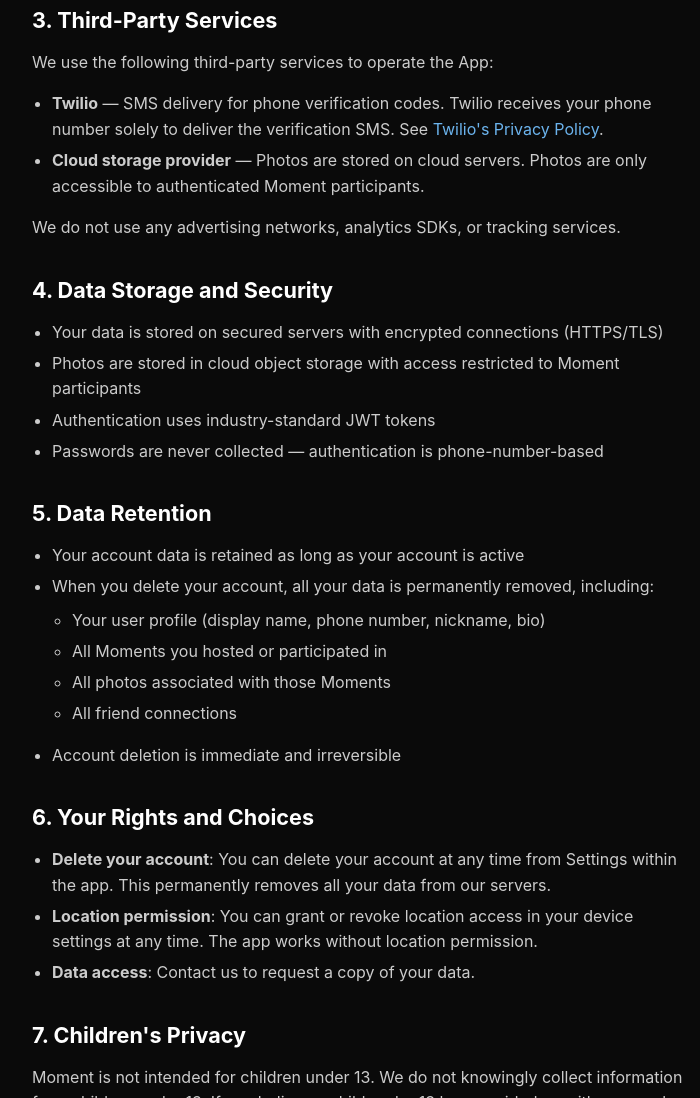
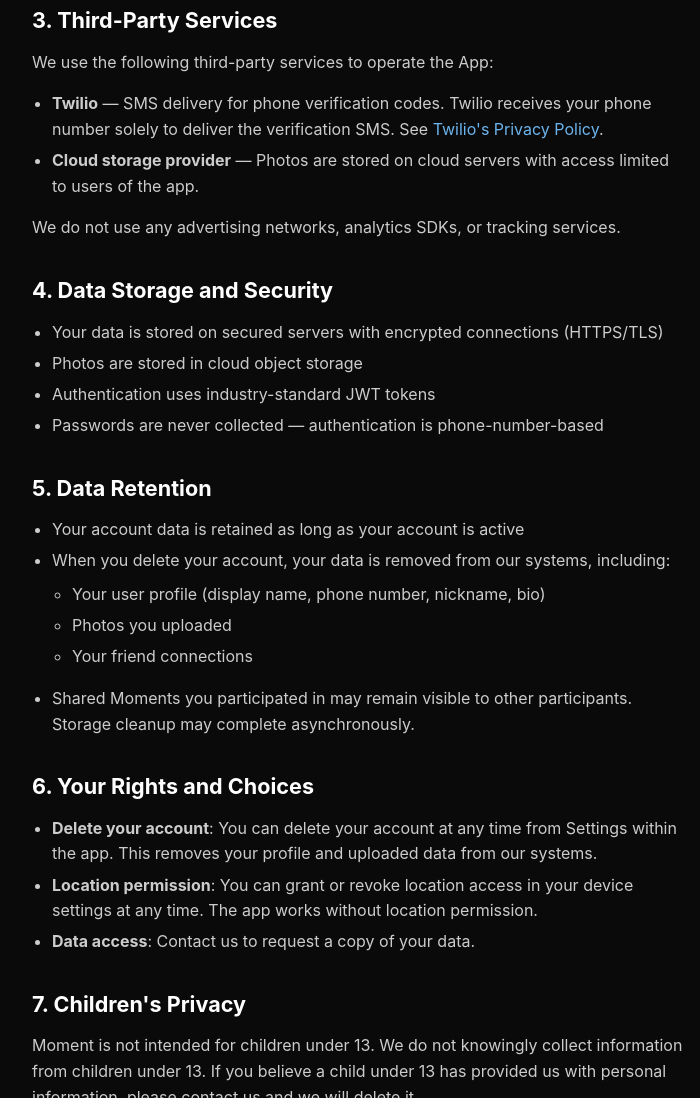
Before and after one commit to tsaucedogithub/moment-website.github.io, a plain HTML site: page privacy.html in a window 1280 px wide. Shown: the part 1371-2469 px from the top of the page, without its empty margins (282-982 px from the left). Drawn offline with Linux system fonts and the light colour scheme.

Commit message:
Align privacy/support language with current app behavior

```diff
--- a/privacy.html
+++ b/privacy.html
@@ -33,14 +33,14 @@
 
       <h3>Information collected automatically:</h3>
       <ul>
-        <li><strong>Photos</strong> — Photos you capture during Moment sessions are stored on your device and synced to our servers so participants can view them in the shared feed. Photos are only visible to participants of that Moment.</li>
+        <li><strong>Photos</strong> — Photos you capture during Moment sessions are stored on your device and synced to our servers so they appear in the shared feed. Photos are visible to Moment participants and their friends within the app.</li>
         <li><strong>Location</strong> — If you grant location permission, we tag Moments with the location name and approximate coordinates where they were captured. Location is never shared beyond Moment participants. You can deny location permission and the app will function normally without it.</li>
       </ul>
 
       <h3>Information we do NOT collect:</h3>
       <ul>
         <li>We do not access your contacts or address book</li>
-        <li>We do not access your existing photo library (we only request permission to <em>save</em> composed photos to your camera roll)</li>
+        <li>We do not bulk-access your photo library. We only access individual photos you explicitly select (for example, choosing a profile photo).</li>
         <li>We do not collect browsing history, analytics, or advertising identifiers</li>
         <li>We do not use cookies or tracking pixels</li>
       </ul>
@@ -58,14 +58,14 @@
       <p>We use the following third-party services to operate the App:</p>
       <ul>
         <li><strong>Twilio</strong> — SMS delivery for phone verification codes. Twilio receives your phone number solely to deliver the verification SMS. See <a href="https://www.twilio.com/legal/privacy">Twilio's Privacy Policy</a>.</li>
-        <li><strong>Cloud storage provider</strong> — Photos are stored on cloud servers. Photos are only accessible to authenticated Moment participants.</li>
+        <li><strong>Cloud storage provider</strong> — Photos are stored on cloud servers with access limited to users of the app.</li>
       </ul>
       <p>We do not use any advertising networks, analytics SDKs, or tracking services.</p>
 
       <h2>4. Data Storage and Security</h2>
       <ul>
         <li>Your data is stored on secured servers with encrypted connections (HTTPS/TLS)</li>
-        <li>Photos are stored in cloud object storage with access restricted to Moment participants</li>
+        <li>Photos are stored in cloud object storage</li>
         <li>Authentication uses industry-standard JWT tokens</li>
         <li>Passwords are never collected — authentication is phone-number-based</li>
       </ul>
@@ -73,20 +73,19 @@
       <h2>5. Data Retention</h2>
       <ul>
         <li>Your account data is retained as long as your account is active</li>
-        <li>When you delete your account, all your data is permanently removed, including:
+        <li>When you delete your account, your data is removed from our systems, including:
           <ul>
             <li>Your user profile (display name, phone number, nickname, bio)</li>
-            <li>All Moments you hosted or participated in</li>
-            <li>All photos associated with those Moments</li>
-            <li>All friend connections</li>
+            <li>Photos you uploaded</li>
+            <li>Your friend connections</li>
           </ul>
         </li>
-        <li>Account deletion is immediate and irreversible</li>
+        <li>Shared Moments you participated in may remain visible to other participants. Storage cleanup may complete asynchronously.</li>
       </ul>
 
       <h2>6. Your Rights and Choices</h2>
       <ul>
-        <li><strong>Delete your account</strong>: You can delete your account at any time from Settings within the app. This permanently removes all your data from our servers.</li>
+        <li><strong>Delete your account</strong>: You can delete your account at any time from Settings within the app. This removes your profile and uploaded data from our systems.</li>
         <li><strong>Location permission</strong>: You can grant or revoke location access in your device settings at any time. The app works without location permission.</li>
         <li><strong>Data access</strong>: Contact us to request a copy of your data.</li>
       </ul>
```
Also changed, not shown: support.html (+1 -1 lines).
